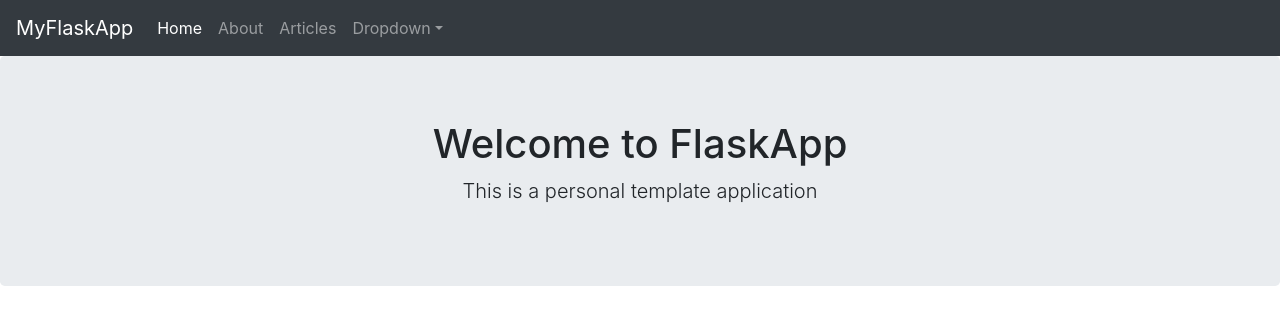
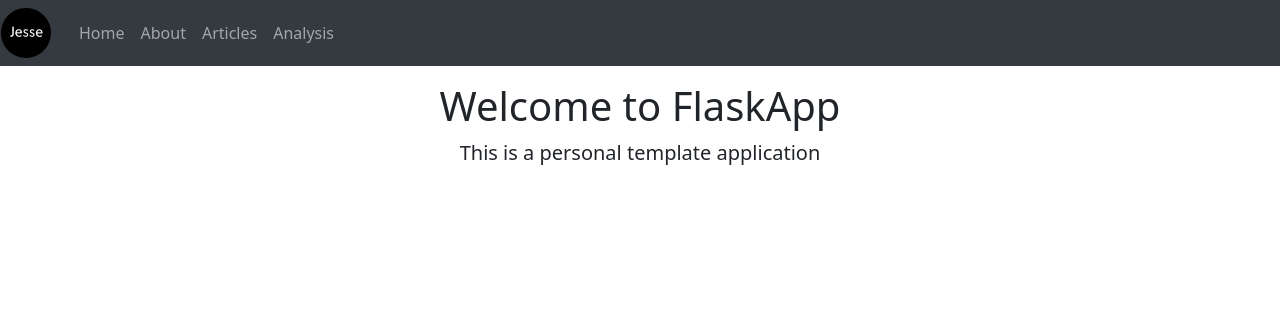
Before and after one commit to JesseSchouten/dashboard, a Flask app: page / in a window 1280 px wide. Shown: the top 325 px of the page. Run offline with Flask 2, Linux system fonts and the light colour scheme; some libraries are stand-ins or nearby versions.

Commit message:
UI changes, logo added

```diff
--- a/FlaskApp/FlaskApp/app.py
+++ b/FlaskApp/FlaskApp/app.py
@@ -21,5 +21,9 @@ def articles():
 def article(id):
     return render_template('article.html', id=id)
 
+@app.route('/analysis') #the url in the app.
+def analysis():
+    return render_template('analysis.html')
+
 if __name__ == '__main__':
     app.run(debug=True)
--- /dev/null
+++ b/FlaskApp/FlaskApp/static/css/style1.css
@@ -0,0 +1,19 @@
+.navbar-brand{
+    background-image:url('../images/jesse_50x50.png');
+    background-position: top left;
+    background-repeat: no-repeat;
+	background-position: 1px;
+    height: 50px;
+    margin-bottom: 0px;
+    text-align: left;
+    padding-left: 55px;
+	padding-top:0em;
+    position:relative;
+}
+
+.container{
+    width:100%;
+    margin:auto;
+    overflow: hidden;
+    padding-top:1em;
+}
--- /dev/null
+++ b/FlaskApp/FlaskApp/templates/analysis.html
@@ -0,0 +1,6 @@
+{% extends 'layout.html' %}
+
+{% block body %}
+    <h1>Analysis</h1>
+    <p class='lead'>This page should contain some tabs with visualizations and models, to explore some data when logged into the system.</p>
+{% endblock %}
--- a/FlaskApp/FlaskApp/templates/includes/_navbar.html
+++ b/FlaskApp/FlaskApp/templates/includes/_navbar.html
@@ -1,6 +1,6 @@
 <!-- from https://getbootstrap.com/docs/4.5/examples/starter-template/ -->
-<nav class="navbar navbar-default navbar-expand-md navbar-dark bg-dark ">
-  <a class="navbar-brand" href="#">MyFlaskApp</a>
+<nav class="navbar navbar-expand-md navbar-dark bg-dark ">
+  <a class="navbar-brand" href="#"></a>
   <button class="navbar-toggler" type="button" data-toggle="collapse" data-target="#navbarsExampleDefault" aria-controls="navbarsExampleDefault" aria-expanded="false" aria-label="Toggle navigation">
     <span class="navbar-toggler-icon"></span>
   </button>
@@ -16,14 +16,9 @@
       <li class="nav-item">
         <a class="nav-link" href="/articles">Articles</a>
       </li>
-      <li class="nav-item dropdown">
-         <a class="nav-link dropdown-toggle" href="#" id="dropdown01" data-toggle="dropdown" aria-haspopup="true" aria-expanded="false">Dropdown</a>
-         <div class="dropdown-menu" aria-labelledby="dropdown01">
-           <a class="dropdown-item" href="#">Action</a>
-           <a class="dropdown-item" href="#">Another action</a>
-           <a class="dropdown-item" href="#">Something else here</a>
-         </div>
-       </li>
+      <li class="nav-item">
+        <a class="nav-link" href="/analysis">Analysis</a>
+      </li>
     </ul>
   </div>
 </nav>
--- a/FlaskApp/FlaskApp/templates/layout.html
+++ b/FlaskApp/FlaskApp/templates/layout.html
@@ -3,14 +3,16 @@
     <head>
         <meta charset="utf-8">
         <title>MyFlaskApp</title>
-        <link rel="stylesheet" href="https://stackpath.bootstrapcdn.com/bootstrap/4.5.2/css/bootstrap.min.css">
+        <!--from https://www.bootstrapcdn.com/ -->
+        <link rel="stylesheet" href="https://stackpath.bootstrapcdn.com/bootstrap/5.0.0-alpha1/css/bootstrap.min.css">
+        <link rel="stylesheet" type="text/css"
+        href="static/css/style1.css">
     </head>
     <body>
         {% include 'includes/_navbar.html' %}
-
-        {% block body %}  {% endblock %}
-
-        <script type="text/javascript",src="https://stackpath.bootstrapcdn.com/bootstrap/4.5.2/js/bootstrap.min.js"></script>
-
+        <div class="container">
+            {% block body %}  {% endblock %}
+        </div>
+        <script type="text/javascript",src="https://stackpath.bootstrapcdn.com/bootstrap/5.0.0-alpha1/js/bootstrap.min.js"></script>
     </body>
 </html>
```
Also changed, not shown: FlaskApp/FlaskApp/static/images/jesse_40x40.png (added), FlaskApp/FlaskApp/static/images/jesse_50x50.png (added), FlaskApp/FlaskApp/static/images/jesse_resized.png (added), FlaskApp/FlaskApp/static/images/jesse_resized_2 - Copy.png (added).
